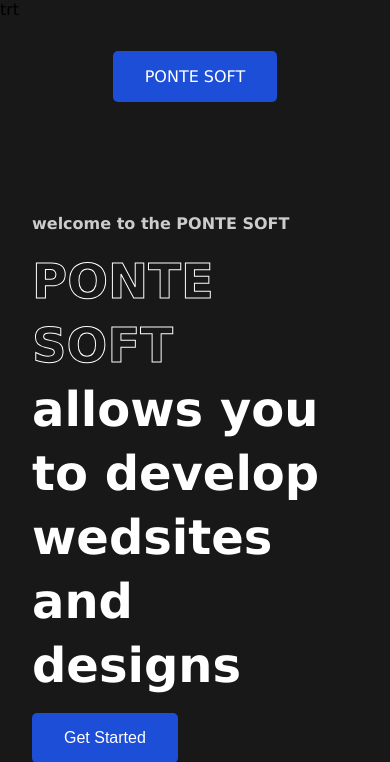
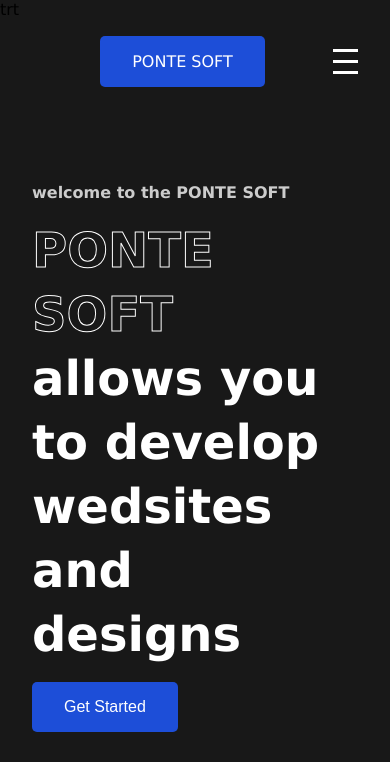
Before and after one commit to Yazan1111213/--PONTE-SOFT.com, a PHP site: page / in a window 390 px wide; the page is wider, and only the part inside the window is pictured. Shown: the top 762 px of that part. Run offline with PHP 8.4, Linux system fonts and the light colour scheme.

Commit message:
Update style.css

```diff
--- a/style.css
+++ b/style.css
@@ -7,14 +7,12 @@
   border: none;
   box-shadow: border-box;
 }
-html{
-    scroll-behavior: smooth;
-}
 
 
-.nav-logo img{
-  width: 100px;
-  height: 100px;
+.ll img{
+  width: 100%;
+  display: flex;
+   background-color: #181818;
 }
 
 
@@ -27,31 +25,70 @@
   background-color: #181818;
 }
 
-nav{
-  max-width: 1200px;
-  margin: auto;
-  padding: 2rem 1rem;
+
+nav {
     display: flex;
+    justify-content: space-between;
     align-items: center;
-  justify-content: space-between;
-  gap: 2rem ;
+    height: 10vh;
+    background: #181818;
+    color: white;
+    padding: 0 2rem;
 }
 
-.nav-logo{
-  max-width: 100px;
+.nav-logo a {
+    color: white;
+    text-decoration: none;
+    font-size: 1.5rem;
 }
 
-.nav-links{
+.nav-links {
     list-style: none;
     display: flex;
-  align-items: center;
-  gap: 3rem;
 }
 
-.link a{
-  position: relative;
-  padding-bottom: 0.75rem;
-  color: #fff;
+.nav-links li {
+    padding: 0 1rem;
+}
+
+.nav-links a {
+    color: white;
+    text-decoration: none;
+}
+
+.btn {
+    background: #f4a261;
+    color: white;
+    padding: 0.5rem 1rem;
+    text-decoration: none;
+}
+
+.burger {
+    display: none;
+    cursor: pointer;
+    flex-direction: column;
+    justify-content: space-between;
+    height: 25px;
+}
+
+.burger div {
+    width: 25px;
+    height: 3px;
+    background: white;
+    transition: all 0.3s ease;
+}
+
+/* Animation for burger button */
+.burger.toggle .line1 {
+    transform: rotate(-45deg) translate(-5px, 6px);
+}
+
+.burger.toggle .line2 {
+    opacity: 0;
+}
+
+.burger.toggle .line3 {
+    transform: rotate(45deg) translate(-5px, -6px);
 }
 
 .link a::after{
@@ -322,7 +359,8 @@
 
 @media (max-width: 668px) {
     .nav-links {
-    display: none;
+        flex-direction: column;
+        width: 100%;
     }
   .header {
     grid-template-columns: repeat(1, 1fr);
@@ -333,4 +371,27 @@
   .pricing {
     grid-template-columns: repeat(2, 1fr);
   }
+    .nav-links {
+        display: none;
+        flex-direction: column;
+        width: 100%;
+        position: absolute;
+        top: 10vh;
+        left: 0;
+        background: #333;
     }
+
+    .nav-links li {
+        text-align: center;
+        padding: 1rem 0;
+        width: 100%;
+    }
+
+    .nav-links.nav-active {
+        display: flex;
+    }
+
+    .burger {
+        display: flex;
+    }
+}
```
Lines whose indentation alone changed are shown as unchanged.
